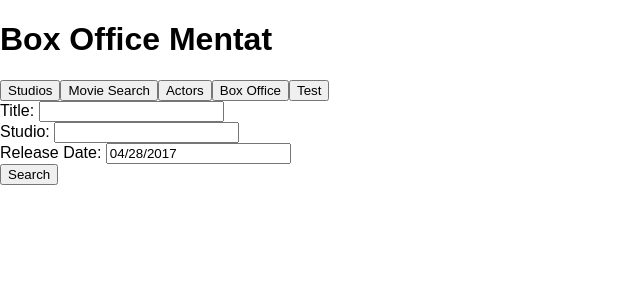
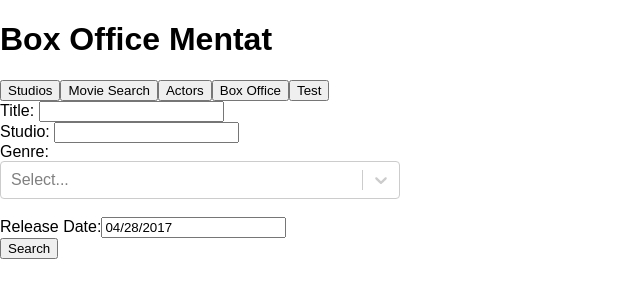
Before and after one commit to jtkbong/BoxOfficeMentatFrontend, a React (Create React App) app in the folder Frontend/mentatfrontend/: page / in a window 1280 px wide. Both pictures are taken after a click on the button "Movie Search". Shown: the top 300 px of the page, without its empty margins (0-640 px from the left). Built offline with nearby package versions, Linux system fonts and the light colour scheme.

Commit message:
add a genre filter

```diff
--- a/Frontend/mentatfrontend/package.json
+++ b/Frontend/mentatfrontend/package.json
@@ -6,7 +6,8 @@
     "react": "^16.5.1",
     "react-datepicker": "^2.4.0",
     "react-dom": "^16.5.1",
-    "react-scripts": "1.1.5"
+    "react-scripts": "1.1.5",
+    "react-select": "^2.4.3"
   },
   "scripts": {
     "start": "react-scripts start",
--- a/Frontend/mentatfrontend/src/MovieResults.js
+++ b/Frontend/mentatfrontend/src/MovieResults.js
@@ -10,12 +10,17 @@ class MovieResults extends Component {
     }
 
     componentWillReceiveProps(props) {
+        if (!(props.title === null && props.studio === null && props.releasedDate === null && props.genre === null)) {
+            console.log(props);
             var params = [];
             if (props.title) {
                 params.push("title=" + props.title);
             }
             if (props.studio) {
                 params.push("studio=" + props.studio);
+            }
+            if (props.genre) {
+                params.push("genre=" + props.genre);
             }
             if (props.releasedDate) {
                 params.push("releaseYear=" + props.releasedDate.getFullYear());
@@ -28,6 +33,7 @@ class MovieResults extends Component {
                         this.setState({movies: data.movies});
             });
         }
+    }
 
 	render() {
 
@@ -39,6 +45,7 @@ class MovieResults extends Component {
                         <tr>
                             <th align='left'>Title</th>
                             <th align='left'>Studio</th>
+                            <th align='left'>Genre</th>
                             <th align='left'>Released Date</th>
                             <th align='left'>Domestic Gross</th>
                         </tr>
@@ -46,6 +53,7 @@ class MovieResults extends Component {
                         <tr key={movie.name}>
                             <td>{movie.name}</td>
                             <td>{movie.studio}</td>
+                            <td>{movie.genre}</td>
                             <td>{movie.releasedDate}</td>
                             <td align='right'>${movie.domesticGross}</td>
                         </tr>
--- a/Frontend/mentatfrontend/src/MovieSearchPane.js
+++ b/Frontend/mentatfrontend/src/MovieSearchPane.js
@@ -1,6 +1,7 @@
 import React, { Component } from 'react';
 import MovieResults from './MovieResults';
 import DatePicker from 'react-datepicker';
+import Select from 'react-select';
 
 import "react-datepicker/dist/react-datepicker.css";
 
@@ -11,19 +12,45 @@ class MovieSearchPane extends Component {
 		this.state = {
 			title: null,
 			studio: null,
+
 			selectedDate: new Date(2017, 3, 28),
-			releasedDate: null
+			releasedDate: null,
+
+			genreOptionsLoaded: false,
+			genres: [],
+			selectedGenre: null,
+			genre: null
 		};
+
 		this.handleSearchClick = this.handleSearchClick.bind(this);
 		this.handleReleasedDateChange = this.handleReleasedDateChange.bind(this);
+		this.loadGenreOptions = this.loadGenreOptions.bind(this);
+	}
+
+	loadGenreOptions(input, callback) {
+		if (!this.state.genreOptionsLoaded) {
+			this.setState({ optionsLoaded: true });
+			fetch("http://boxofficementatservice-env.quumv36r5v.us-west-2.elasticbeanstalk.com/genres", {mode: 'cors'})
+				.then(response => response.json())
+				.then(data => {
+					let options = data.genres.map(genre => ({
+						value: genre,
+						label: genre
+					}));
+					this.setState({
+						genreOptionsLoaded: true,
+						genres: options
+					});
+				});
+		}
 	}
 
 	handleSearchClick() {
-		console.log("HERE " + document.getElementById('releasedDate').selected);
 		this.setState({
 			title: document.getElementById('title').value,
 			studio: document.getElementById('studio').value,
-			releasedDate: this.state.selectedDate
+			releasedDate: this.state.selectedDate,
+			genre: this.state.selectedGenre.value
 		});
 	}
 
@@ -33,20 +60,42 @@ class MovieSearchPane extends Component {
 		});
 	}
 
+	handleGenreOptionChange(option) {
+		this.setState({
+			selectedGenre: option
+		});
+	}
+
 	render() {
+
+		const genreOptionsStyle = {
+			width: "400px"
+		};
+
 		return (
 			<div>
 				Title: <input type="text" id="title" />
 				<br/>
 				Studio: <input type="text" id="studio" />
 				<br/>
-				Release Date: <DatePicker id="releasedDate"
+				Genre:
+				<div style={genreOptionsStyle}><Select id="genre"
+					options={this.state.genres}
+					value={this.state.selectedGenre}
+					onChange={(option) => this.handleGenreOptionChange(option)}
+					onFocus={this.loadGenreOptions}
+				/>
+				</div>
+				<br/>
+				Release Date:
+				<DatePicker id="releasedDate"
 					selected={this.state.selectedDate}
 					onChange={this.handleReleasedDateChange}/>
 				<br/>
 				<button onClick={this.handleSearchClick}>Search</button>
 				<MovieResults
-					title={this.state.title} studio={this.state.studio} releasedDate={this.state.releasedDate}/>
+					title={this.state.title} studio={this.state.studio}
+					releasedDate={this.state.releasedDate} genre={this.state.genre}/>
 			</div>
 		);
 	}
```
Also changed, not shown: 1 other file (tests, documents, lock files or other folders). Lines whose indentation alone changed are shown as unchanged.
